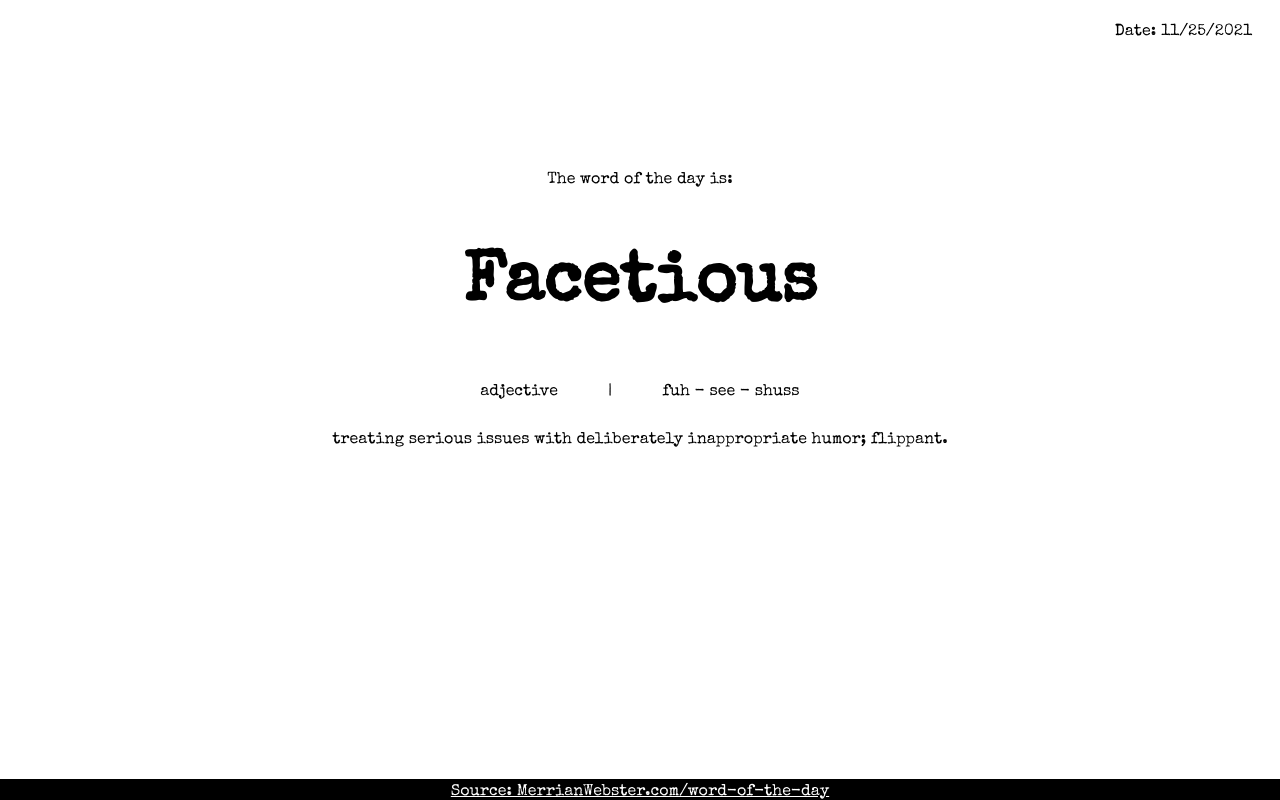
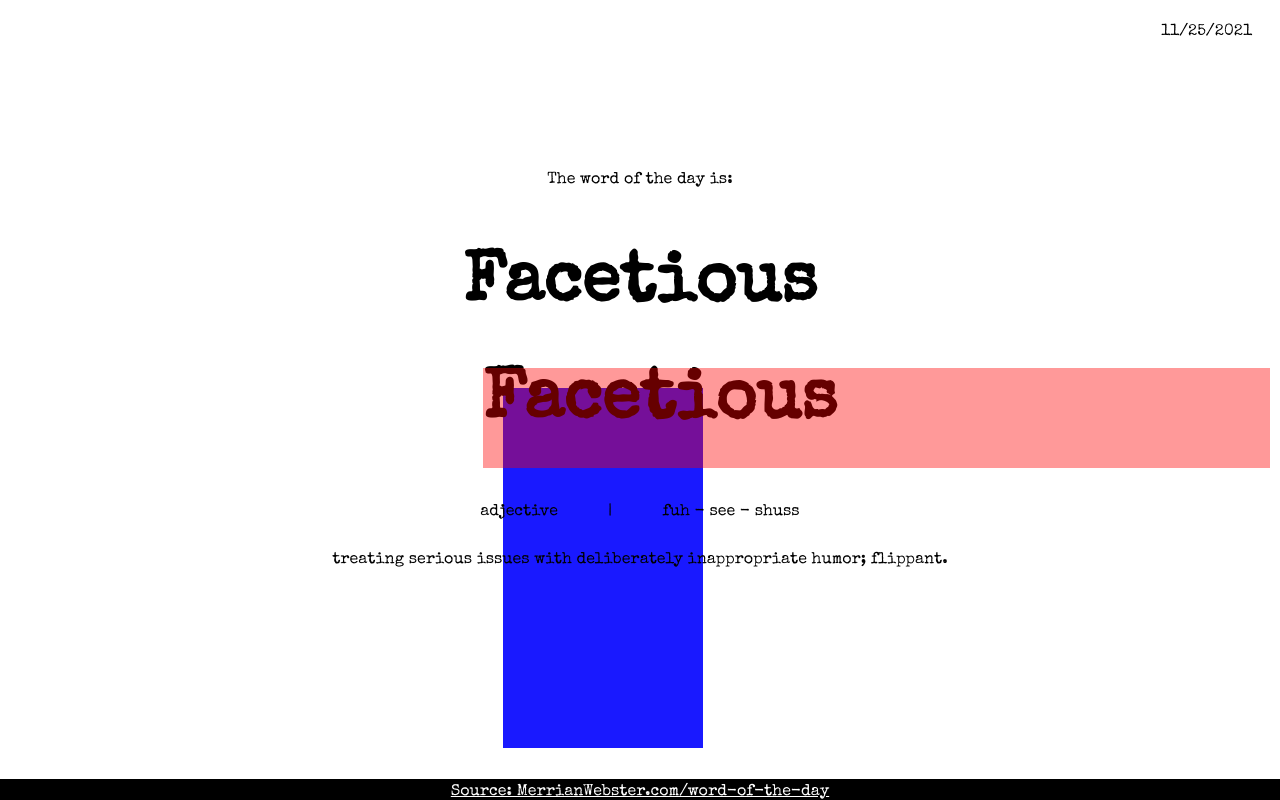
Before and after one commit to JohnMichaelD/word-of-the-day, a plain HTML site: page index.html in a window 1280 px wide. Drawn offline with nearby package versions, Linux system fonts and the light colour scheme.

Commit message:
css design fun

```diff
--- a/index.html
+++ b/index.html
@@ -16,7 +16,7 @@
 
         <header>
             <div class="dateContainer">
-                <p>Date: <span id="date"></span></p>
+                <p><span id="date"></span></p>
 
             </div>
         </header>
@@ -27,7 +27,13 @@
                     <p>The word of the day is:</p>
                 </div>
                 <div class="word">
-                    <h1>Facetious</h1>
+                    <div class="testDesign"></div>
+                    <h1 class="testHeader">Facetious</h1>
+                    <div class="container">
+                        <div class="box redBox" style="background: red;"></div>
+                        <h1 class="testHeader">Facetious<div class="testDesign"></div></h1>
+                        <div class="box stack-top" style="background: blue;"></div>
+                    </div>
                 </div>
                 <div class="infoContainer">
                     <div>
--- a/styles.css
+++ b/styles.css
@@ -60,3 +60,41 @@ a:link {
 a:visited {
     color: white;
 }
+
+/* testDesign Css */
+
+/*.testHeader {
+ background-color: yellow;
+}*/
+
+/*.testDesign {
+    width: 200px;
+    background-color:#0df705;
+    height: 100px;
+    z-index: 9;
+}*/
+
+.container{
+    width: 100px;
+    height: 100px;
+    position: relative;
+    margin: 20px;
+}
+.box{
+    height: 100%;
+    position: absolute;
+    top: 0;
+    left: 0;
+    opacity: 0.9;  /* for demo purpose  */
+}
+.stack-top{
+    z-index: -9;
+    margin: 20px; /* for demo purpose  */
+    height: 45vh;
+    width: 200%;
+}
+
+.redBox {
+    opacity: 0.4;
+    width: 61.5vw;
+}
```
